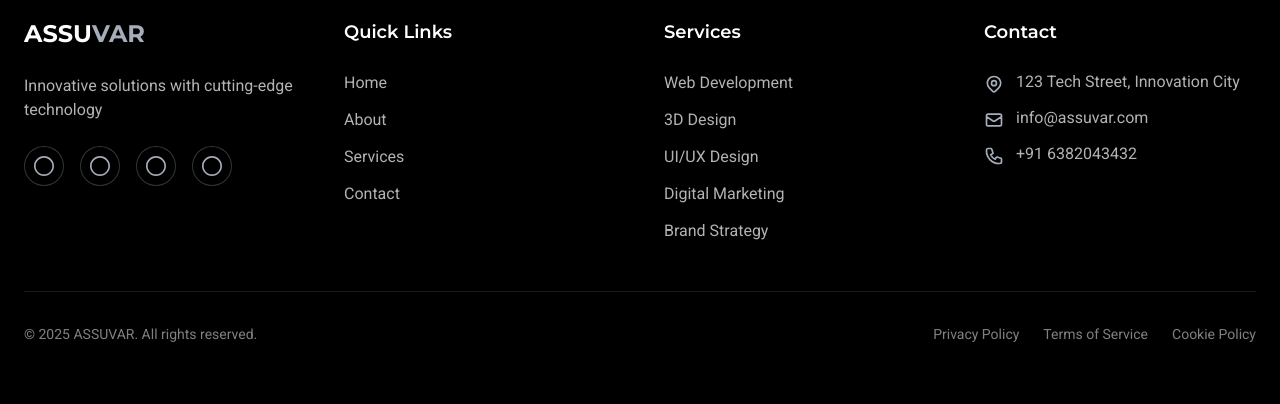
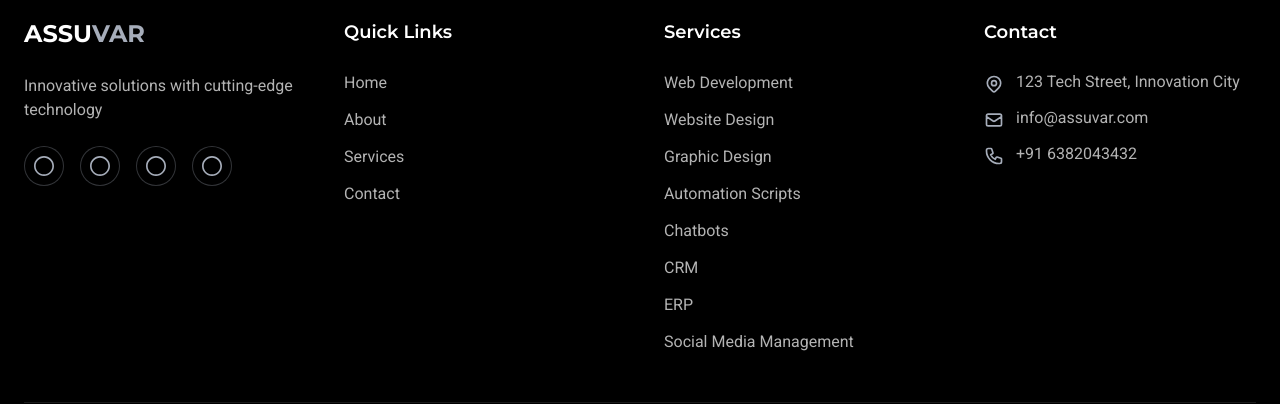
Before and after one commit to ManjunathSivasankar/assuvar-testing, a React (Vite) app: page /about in a window 1280 px wide. Shown: the part 2714-3118 px from the top of the page. Built offline with nearby package versions, Linux system fonts and the light colour scheme.

Commit message:
services

```diff
--- a/src/components/Footer.tsx
+++ b/src/components/Footer.tsx
@@ -60,10 +60,14 @@ const Footer = () => {
             <ul className="space-y-3">
               {[
                 'Web Development',
-                '3D Design',
-                'UI/UX Design',
-                'Digital Marketing',
-                'Brand Strategy',
+                'Website Design',
+                'Graphic Design',
+                'Automation Scripts',
+                'Chatbots',
+                'CRM',
+                'ERP',
+                'Social Media Management',
+
               ].map((service) => (
                 <li key={service}>
                   <Link
--- a/src/pages/Index.tsx
+++ b/src/pages/Index.tsx
@@ -160,8 +160,8 @@ const Index = () => {
                 ),
               },
               {
-                title: '3D Design',
-                description: 'Immersive 3D experiences that bring your ideas to life.',
+                title: 'Graphic Design',
+                description: 'Professional graphic design services that help your brand stand out with compelling visuals.',
                 icon: (
                   <svg className="w-12 h-12" fill="none" stroke="currentColor" viewBox="0 0 24 24">
                     <path strokeLinecap="round" strokeLinejoin="round" strokeWidth="2" d="M14 10l-2 1m0 0l-2-1m2 1v2.5M20 7l-2 1m2-1l-2-1m2 1v2.5M14 4l-2-1-2 1M4 7l2-1M4 7l2 1M4 7v2.5M12 21l-2-1m2 1l2-1m-2 1v-2.5M6 18l-2-1v-2.5M18 18l2-1v-2.5" />
```
